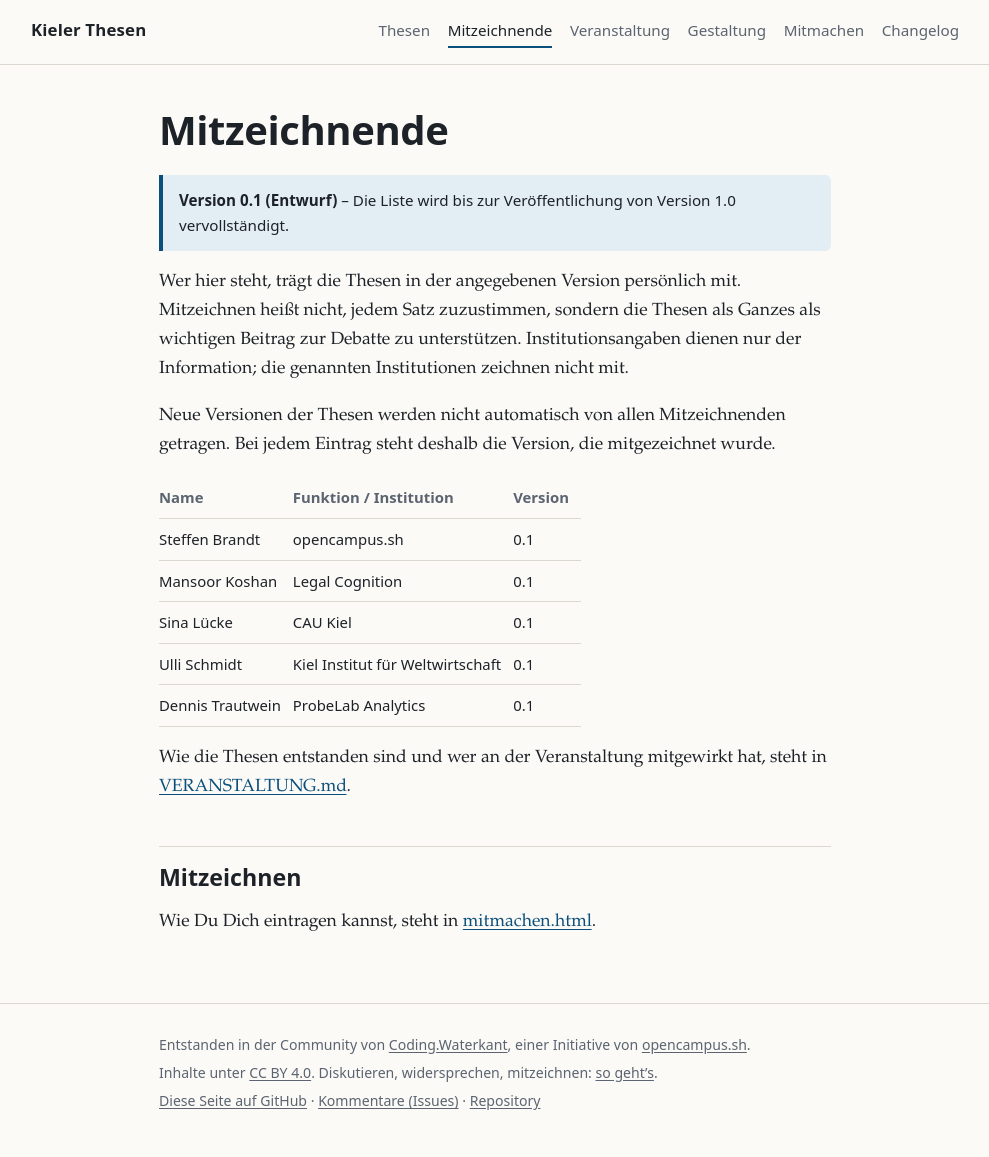
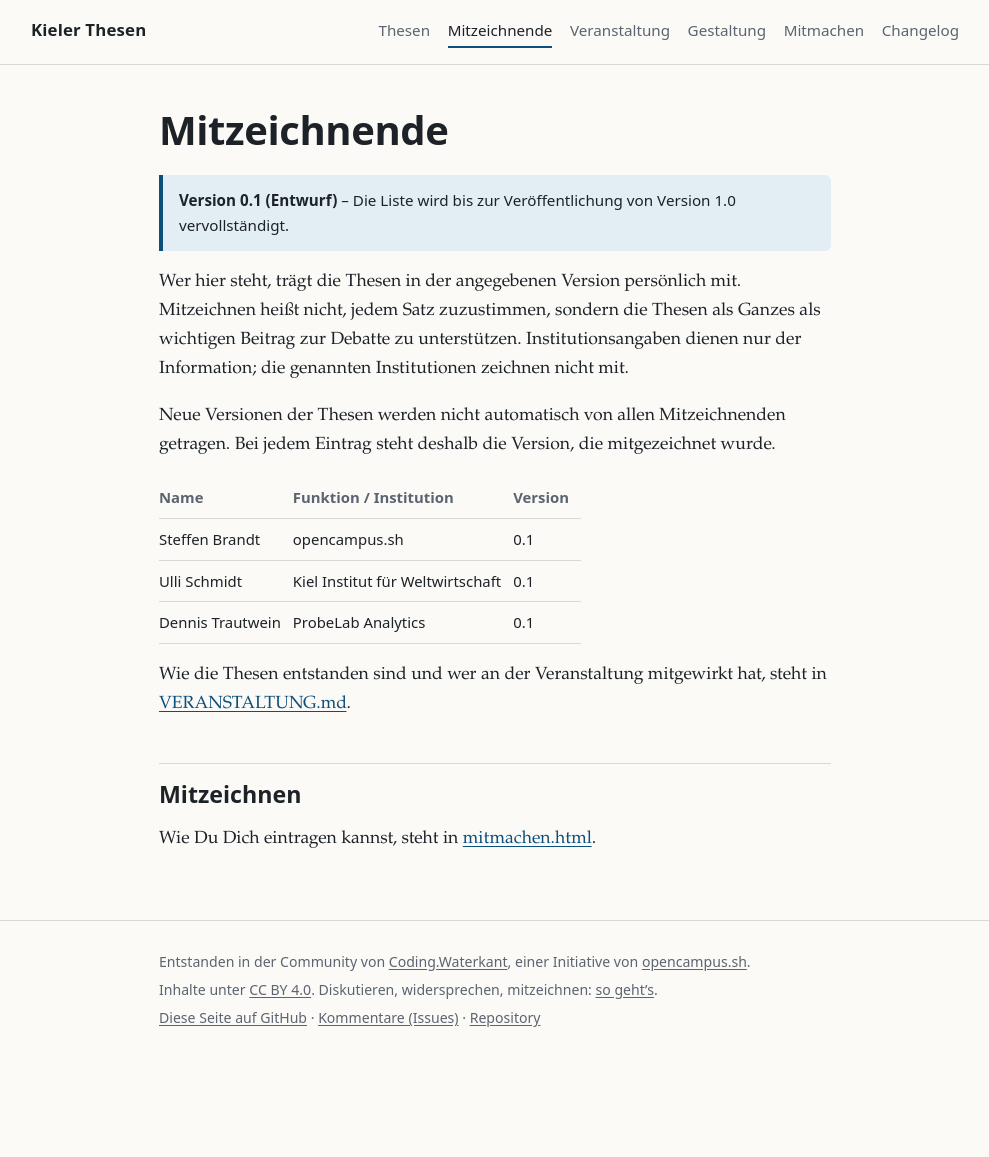
Before and after one commit to opencampus-sh/kieler-thesen-ki-agenten, a Jekyll site: the page built from MITZEICHNENDE.md, in a window 1280 px wide. Shown: the whole page, without its empty margins (145-1134 px from the left). Built offline with Jekyll 4.4.1, drawn with Linux system fonts in a browser that asks for light colours; our own code applies the rules of GitHub Pages for plain Markdown files; after the commit the page ends 1074 px from its top, so only the background shows below that.

Commit message:
Update MITZEICHNENDE.md

```diff
--- a/MITZEICHNENDE.md
+++ b/MITZEICHNENDE.md
@@ -9,8 +9,6 @@ Neue Versionen der Thesen werden nicht automatisch von allen Mitzeichnenden getr
 | Name | Funktion / Institution | Version |
 | --- | --- | --- |
 | Steffen Brandt | opencampus.sh | 0.1 |
-| Mansoor Koshan | Legal Cognition | 0.1 |
-| Sina Lücke | CAU Kiel | 0.1 |
 | Ulli Schmidt | Kiel Institut für Weltwirtschaft | 0.1 |
 | Dennis Trautwein | ProbeLab Analytics | 0.1 |
 
```
